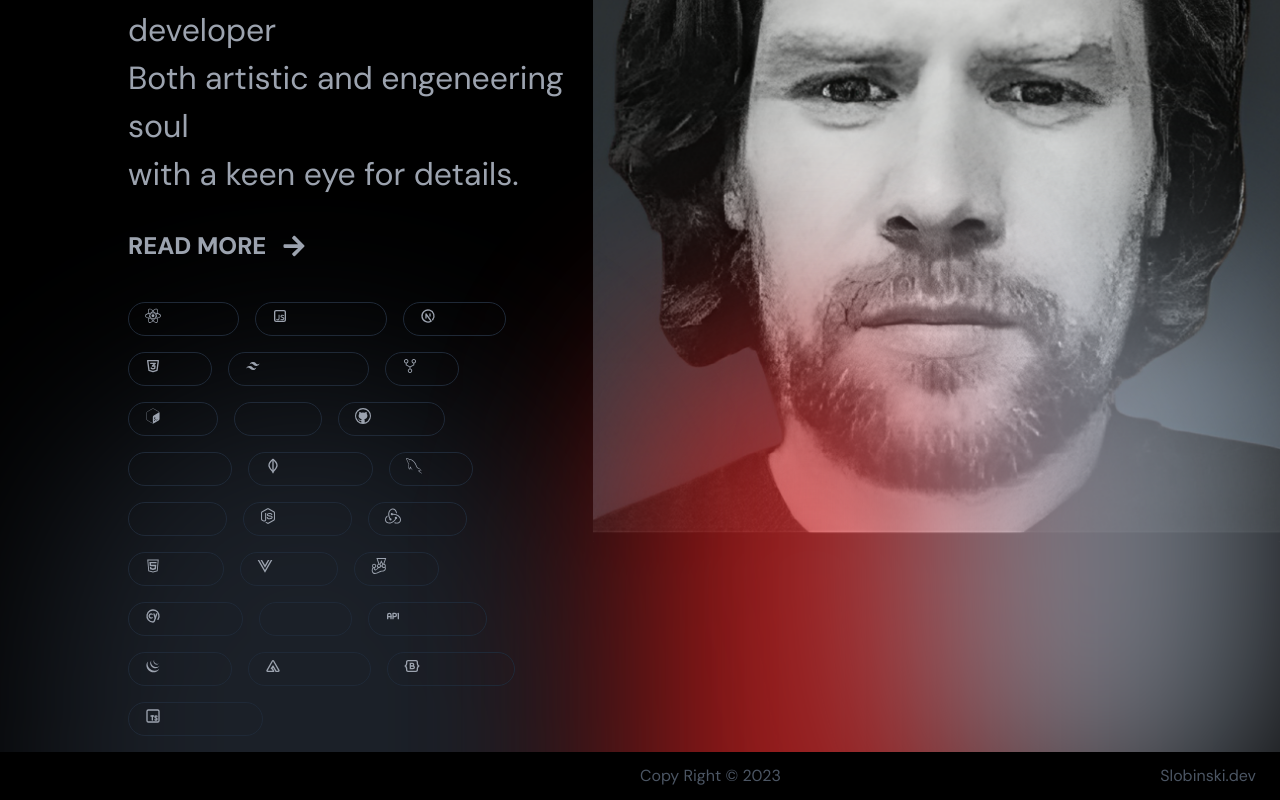
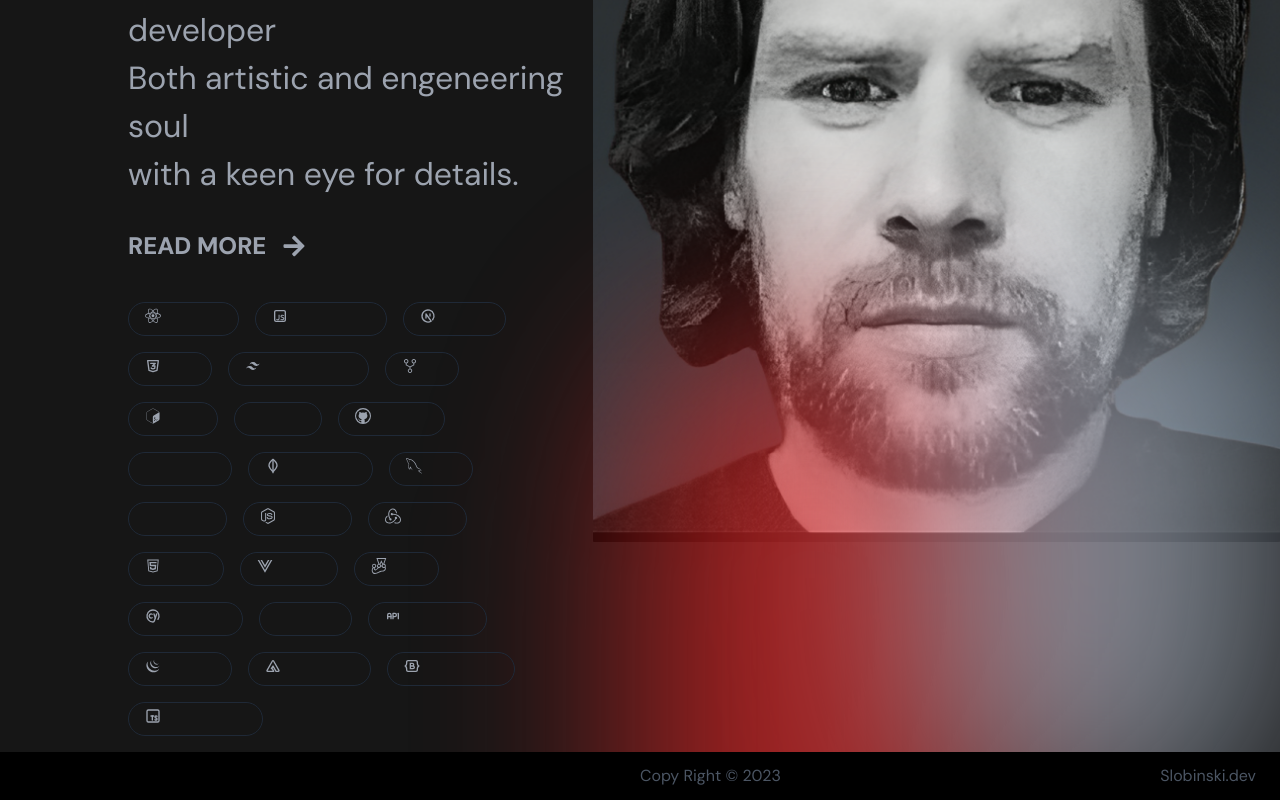
Before and after one commit to Capoverde/my-site-portfolio, a Next.js app: page / in a window 1280 px wide. Shown: the part 323-1123 px from the top of the page. Built offline with nearby package versions, Linux system fonts and the light colour scheme; some icons are missing.

Commit message:
experiments with gradients

```diff
--- a/app/Styles/HomePage.module.css
+++ b/app/Styles/HomePage.module.css
@@ -78,7 +78,13 @@
 }
 
 .bgShape3 {
-  animation: three 10s infinite;
+  animation: two 10s infinite;
+  filter: blur(100px);
+  z-index: 1;
+}
+
+.bgShape4 {
+  animation: two 10s infinite;
   filter: blur(100px);
   z-index: 1;
 }
--- a/app/Styles/globals.css
+++ b/app/Styles/globals.css
@@ -5,4 +5,5 @@
 
 body {
     background-color: #161616 !important;
+    /* background: linear-gradient(290deg, rgba(0, 0, 0, 0.93) 11.2%, hsl(0, 0%, 12%) 10.9%); */
 }
--- a/app/page.js
+++ b/app/page.js
@@ -28,18 +28,18 @@ export default function Home() {
         className={`${styles.HomePage} ${styles.FadeIn}
                      min-w-screen min-h-screen
                      relative overflow-hidden
-                     pl-[10%] bg-black
+                     pl-[10%] bg-transparent
+                     bg-black
       `}
       >
         <div
           className="absolute inset-0
                      inline-flex flex-row justify-center
-                     top-1/2
-                     "
+                     top-1/2"
         >
           <div
             className={`${styles.bgShape1}
-                           bg-gray-700 opacity-50
+                           bg-black-700 opacity-30
                            rounded-full
                            relative
                            w-[900px] h-[900px]
```
